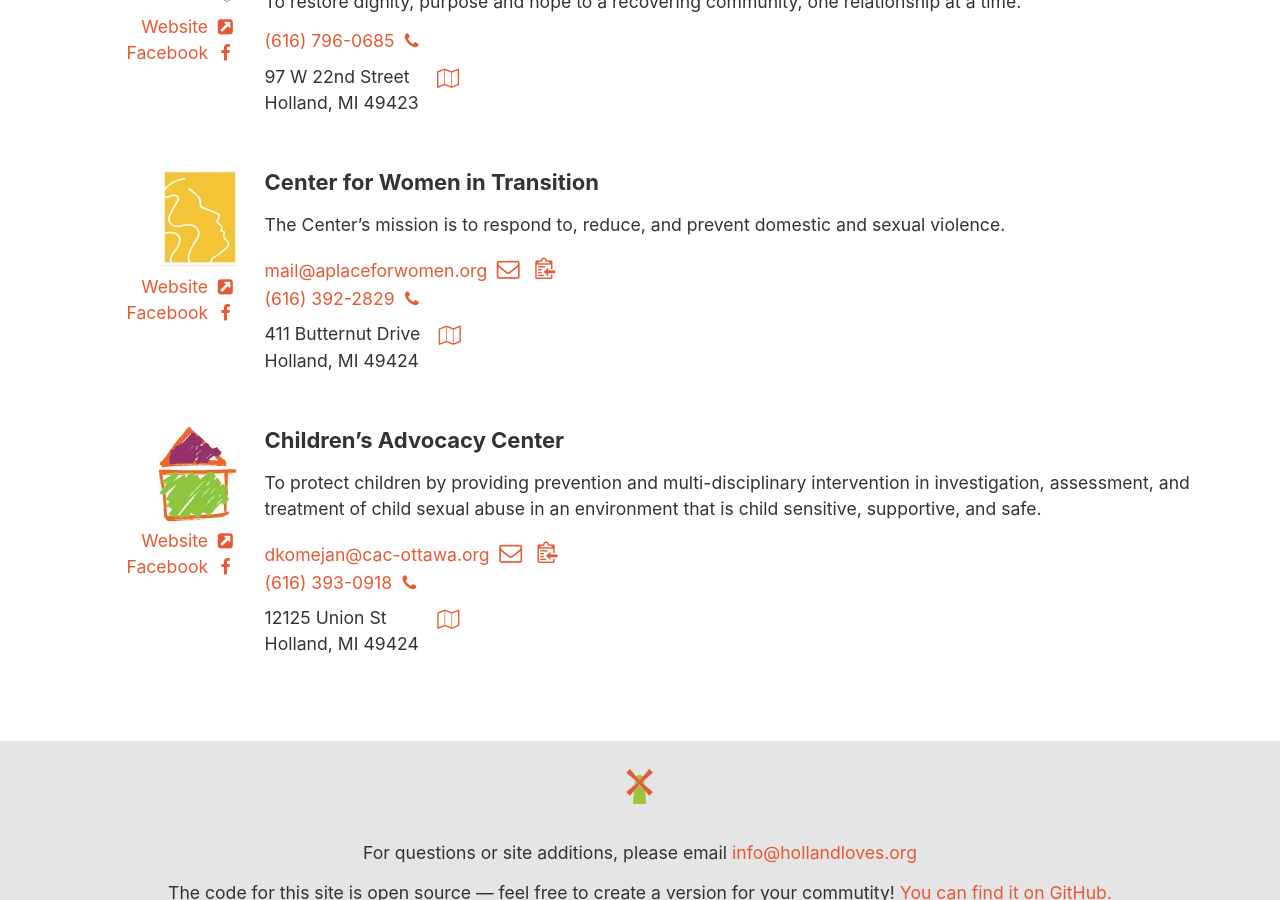
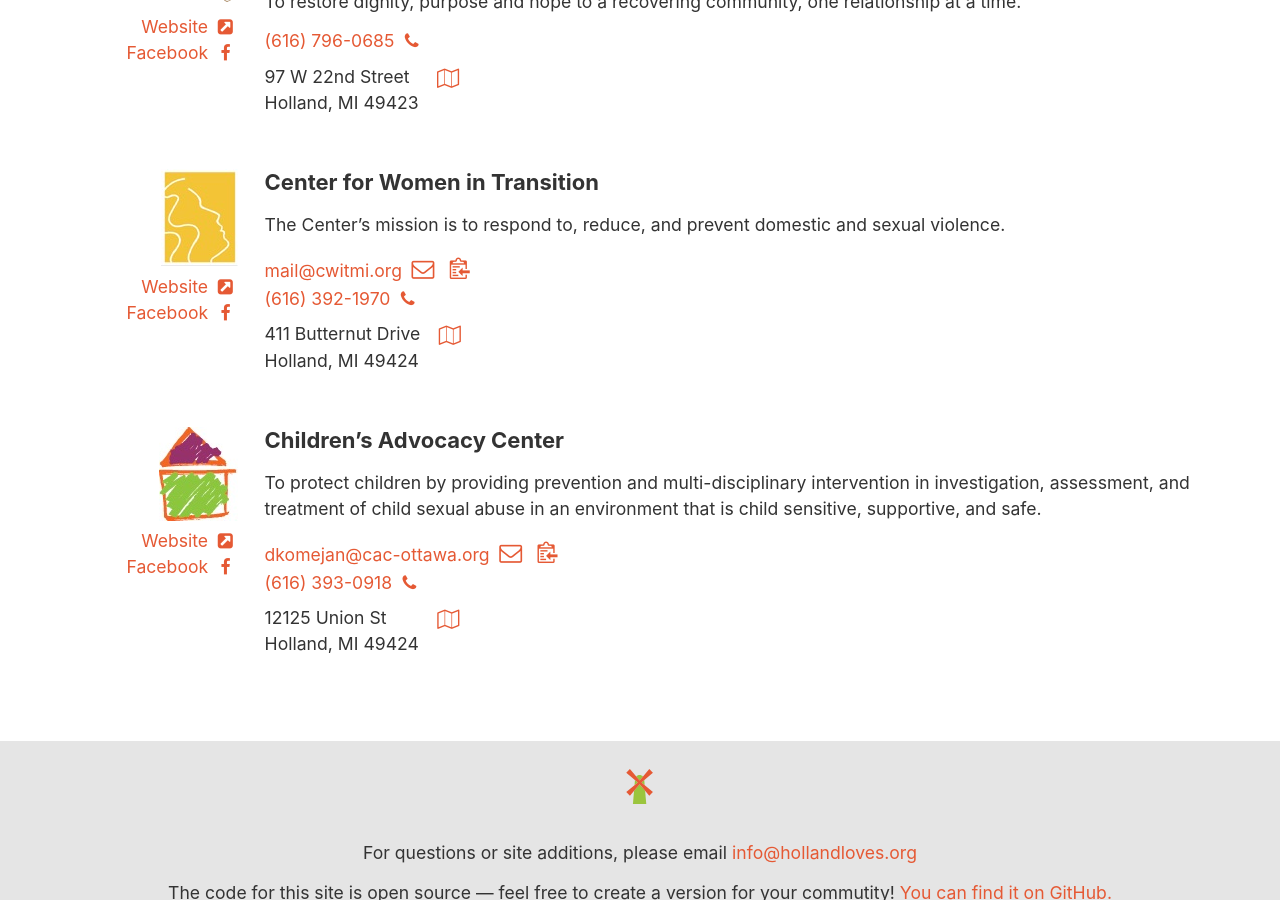
Before and after one commit to andrewbredow/hollandloves, a Jekyll site: the page built from index.html, in a window 1280 px wide and 900 px high, scrolled down 4094 px. Built offline with Jekyll 4.4.1, drawn with Linux system fonts in a browser that asks for light colours; comment, search, counter and statistics services are not loaded.

Commit message:
Update contact information for CWIT

```diff
--- a/_data/causes.yml
+++ b/_data/causes.yml
@@ -249,8 +249,8 @@
   twitter:
   facebook: CWIT.MI
   phone:
-    - 6163922829
-  email: mail@aplaceforwomen.org
+    - 6163921970
+  email: mail@cwitmi.org
   address:
     description:
     street_address: 411 Butternut Drive
```
